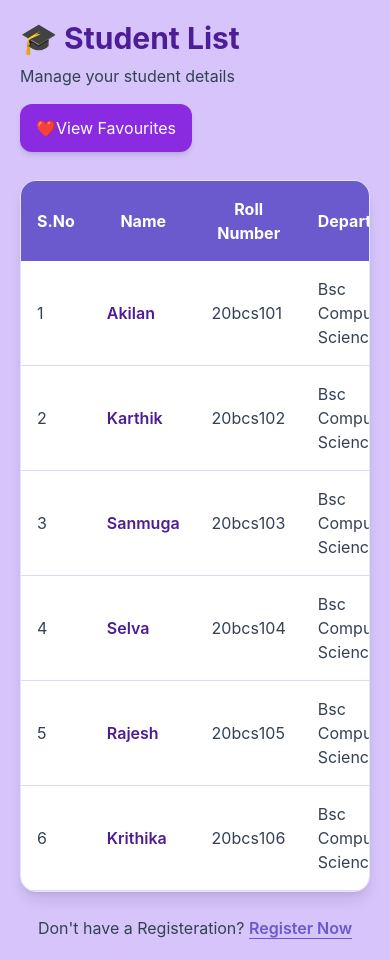
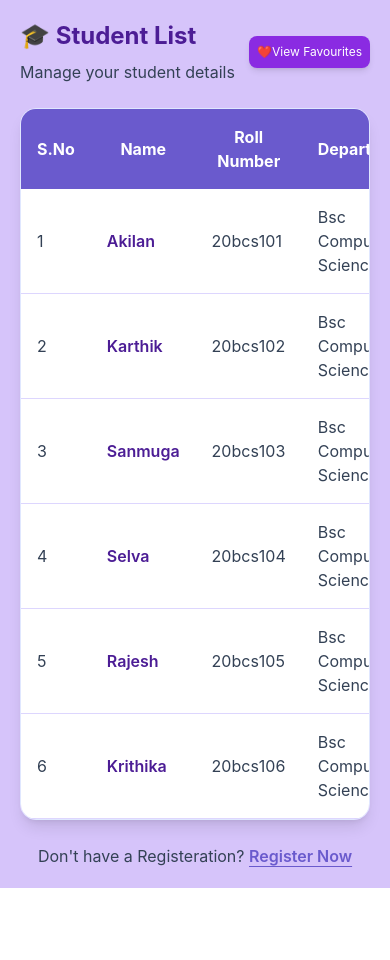
Before and after one commit to akilank-tech/Student-List-React, a React (Vite) app: page / in a window 390 px wide. After the commit the page ends 888 px from the top, so only its background shows below. Built offline with nearby package versions, Linux system fonts and the light colour scheme.

Commit message:
update the file

```diff
--- a/src/pages/StudentList.jsx
+++ b/src/pages/StudentList.jsx
@@ -20,12 +20,12 @@ const StudentList = () => {
     return (
         <div className="min-h-screen bg-[#d6c4fa] p-5 sm:p-8">
             <div className="max-w-6xl mx-auto">
-                <div className="flex flex-wrap justify-between items-center gap-4 mb-7">
+                <div className="flex flex-row justify-between items-center gap-2 mb-6">
                     <div>
-                        <h1 className="text-3xl font-bold text-[#4C1D95]">🎓 Student List</h1>
+                        <h1 className="text-2xl sm:text-3xl font-bold text-[#4C1D95] ">🎓 Student List</h1>
                         <p className="text-[#334155] mt-2">Manage your student details</p>
                     </div>
-                    <Link to={'/FavouriteStudents'} className="bg-[#8A2BE2] hover:bg-[#6A5ACD] text-white px-4 py-3 rounded-xl shadow-md transition">❤️View Favourites</Link>
+                    <Link to={'/FavouriteStudents'} className="bg-[#8A2BE2] hover:bg-[#6A5ACD] text-white px-2 py-2 text-xs sm:px-4 sm:py-3 sm:text-base rounded-lg shadow-md transition">❤️View Favourites</Link>
                     </div>
                     <div className="bg-white rounded-2xl shadow-lg border border-[#E0E7FF] overflow-x-auto">
                         <table className="w-full text-left">
```
